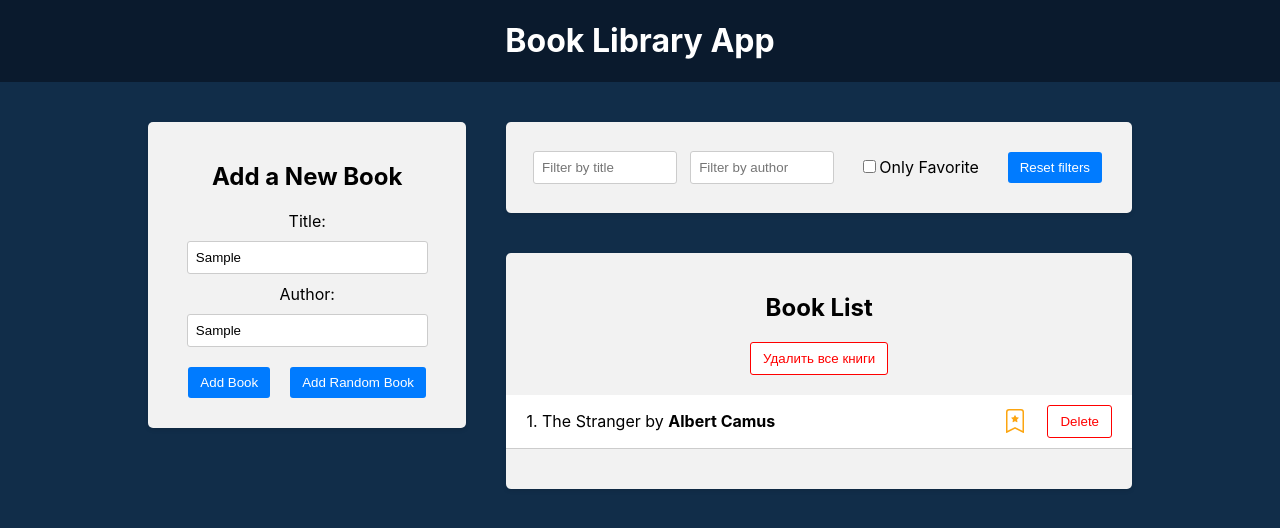
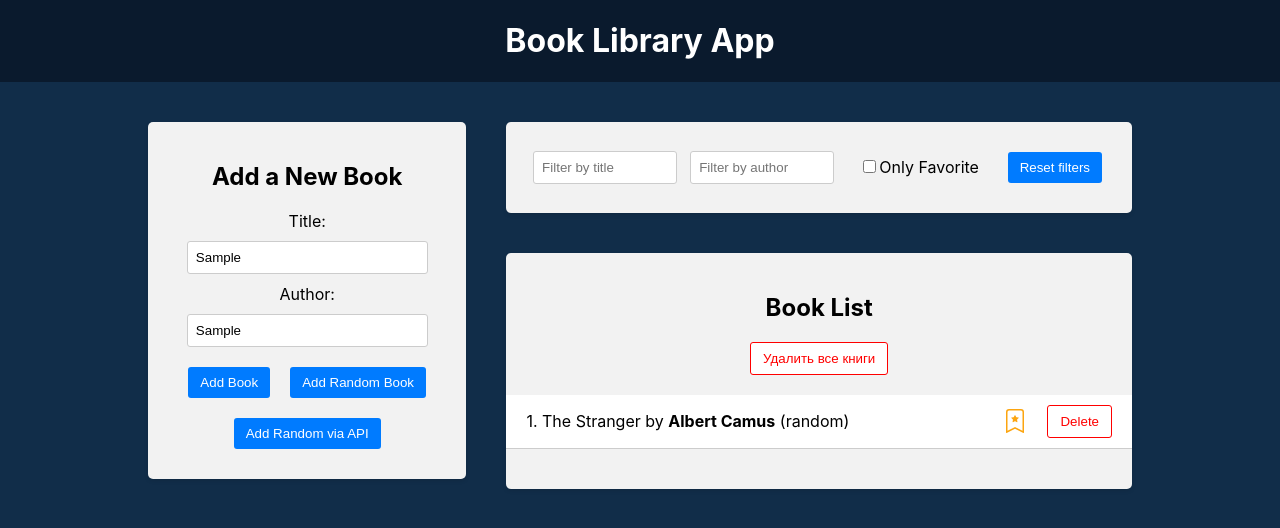
Before and after one commit to Sv3toch/online-library, a React (Vite) app in the folder frontend/: page / in a window 1280 px wide. Both pictures are taken after typing "Sample", "Sample" into the empty fields and a click on the button "Add Random Book". Shown: the top 528 px of the page. Built offline with nearby package versions, Linux system fonts and the light colour scheme.

Commit message:
add book source

```diff
--- a/frontend/package.json
+++ b/frontend/package.json
@@ -13,6 +13,7 @@
   },
   "dependencies": {
     "@reduxjs/toolkit": "^2.11.2",
+    "axios": "^1.13.5",
     "react": "^19.2.0",
     "react-dom": "^19.2.0",
     "react-icons": "^5.5.0",
--- a/frontend/src/components/BookForm/BookForm.tsx
+++ b/frontend/src/components/BookForm/BookForm.tsx
@@ -2,30 +2,24 @@ import {
     type ChangeEvent, type FormEvent,
     useState
 } from "react";
-import booksData from '../../data/books.json'
-import './BookForm.css'
+import axios from "axios";
 import {useAppDispatch} from "../../redux/hooks/hooks.ts";
 import {addBookAC} from "../../redux/slice/books-slice.ts";
 import {resetFiltersAC} from "../../redux/slice/filter-slice.ts";
+import booksData from '../../data/books.json'
+import './BookForm.css'
 
 const BookForm = () => {
     const [title, setTitle] = useState<string>('')
     const [author, setAuthor] = useState<string>('')
     const dispatch = useAppDispatch()
 
-    const handleAddRandomBook = ()=>{
-const randomIndex = Math.floor(Math.random()*booksData.length)
-        const randomBook = booksData[randomIndex]
-        dispatch(addBookAC({title:randomBook.title, author:randomBook.author}))
-        dispatch(resetFiltersAC())
-    }
-
     const handleSubmit = (e: FormEvent<HTMLFormElement>) => {
         e.preventDefault()
 
         if (title && author) {
             dispatch(resetFiltersAC())
-            dispatch(addBookAC({title, author}))
+            dispatch(addBookAC({title, author,source:'manual'}))
             setTitle('')
             setAuthor('')
 
@@ -41,6 +35,26 @@ const randomIndex = Math.floor(Math.random()*booksData.length)
         setAuthor(e.target.value)
     }
 
+    const handleAddRandomBook = () => {
+        const randomIndex = Math.floor(Math.random() * booksData.length)
+        const randomBook = booksData[randomIndex]
+        dispatch(addBookAC({title: randomBook.title, author: randomBook.author, source:'random'}))
+
+        dispatch(resetFiltersAC())
+    }
+
+    const handleAddRandomBookViaAPI = async () => {
+        try {
+            const res = await axios.get('http://localhost:4000/random-book')
+            if (res?.data?.title && res?.data?.author) {
+                dispatch(addBookAC({title: res.data.title, author: res.data.author, source:"API"}))
+            }
+        }catch (error){
+console.log('Error fetching random book', error)
+        }
+
+    }
+
     return (
         <div className='app-block book-form'>
             <h2>Add a New Book </h2>
@@ -54,7 +68,10 @@ const randomIndex = Math.floor(Math.random()*booksData.length)
                     <input type='text' id='author' value={author} onChange={setAuthorHandler}/>
                 </div>
                 <button type='submit'>Add Book</button>
-                <button type='button'  onClick={handleAddRandomBook}>Add Random Book</button>
+                <button type='button' onClick={handleAddRandomBook}>Add Random Book</button>
+                <button type='button' onClick={handleAddRandomBookViaAPI}>Add Random via API
+                </button>
+
             </form>
         </div>
     )
--- a/frontend/src/components/BookList/BookList.tsx
+++ b/frontend/src/components/BookList/BookList.tsx
@@ -10,7 +10,7 @@ const BookList = () => {
     const books = useAppSelector(selectBook)
     const titleFilter = useAppSelector(selectTitleFilter)
     const authorFilter = useAppSelector(selectAuthorFilter)
-    const onlyFavoriteFilter= useAppSelector(selectFavoriFilter)
+    const onlyFavoriteFilter = useAppSelector(selectFavoriFilter)
 
     const deleteBook = (id: string) => {
         dispatch(deleteBookAc({bookId: id}))
@@ -39,14 +39,14 @@ const BookList = () => {
         );
     });
 
-    const highlightMatch = (text:string, filter:string)=>{
+    const highlightMatch = (text: string, filter: string) => {
         if (!filter.trim()) return text
 
         const regex = new RegExp(`(${filter})`, 'gi');
 
-        return text.split(regex).map((substring,i)=>{
-            if (substring.toLowerCase() ===filter.toLowerCase()){
-                return(
+        return text.split(regex).map((substring, i) => {
+            if (substring.toLowerCase() === filter.toLowerCase()) {
+                return (
                     <span key={i} className='highlight'>
                         {substring}
                     </span>
@@ -67,7 +67,9 @@ const BookList = () => {
                     <ul>
                         {filteredBooks.map((book, i) => (
                             <li key={book.id}>
-                                <div className='book-info'>{++i}. {highlightMatch(book.title, titleFilter)} by <strong>{highlightMatch(book.author, authorFilter)}</strong></div>
+                                <div
+                                    className='book-info'>{++i}. {highlightMatch(book.title, titleFilter)} by <strong>{highlightMatch(book.author, authorFilter)}</strong> ({book.source})
+                                </div>
                                 <div className='book-actions'>
                                     {book.isFavorite ? (
                                         <BsBookmarkStarFill className='star-icon'
--- a/frontend/src/redux/slice/books-slice.ts
+++ b/frontend/src/redux/slice/books-slice.ts
@@ -8,12 +8,13 @@ export const booksSlice = createSlice({
         selectBook: (state) => state,
     },
     reducers: (create) => ({
-        addBookAC: create.reducer<{ title: string, author: string }>((state, action) => {
+        addBookAC: create.reducer<{ title: string, author: string, source?:string }>((state, action) => {
             const newBook: Book = {
                 title: action.payload.title,
                 author: action.payload.author,
                 id: nanoid(),
-                isFavorite: false
+                isFavorite: false,
+                source:action.payload.source
             }
             state.push(newBook)
         }),
@@ -44,5 +45,7 @@ export type Book = {
     id: string,
     title: string,
     author: string,
-    isFavorite: boolean
+    isFavorite: boolean,
+    source?:string,
+
 }
```
Also changed, not shown: 1 other file (tests, documents, lock files or other folders).
